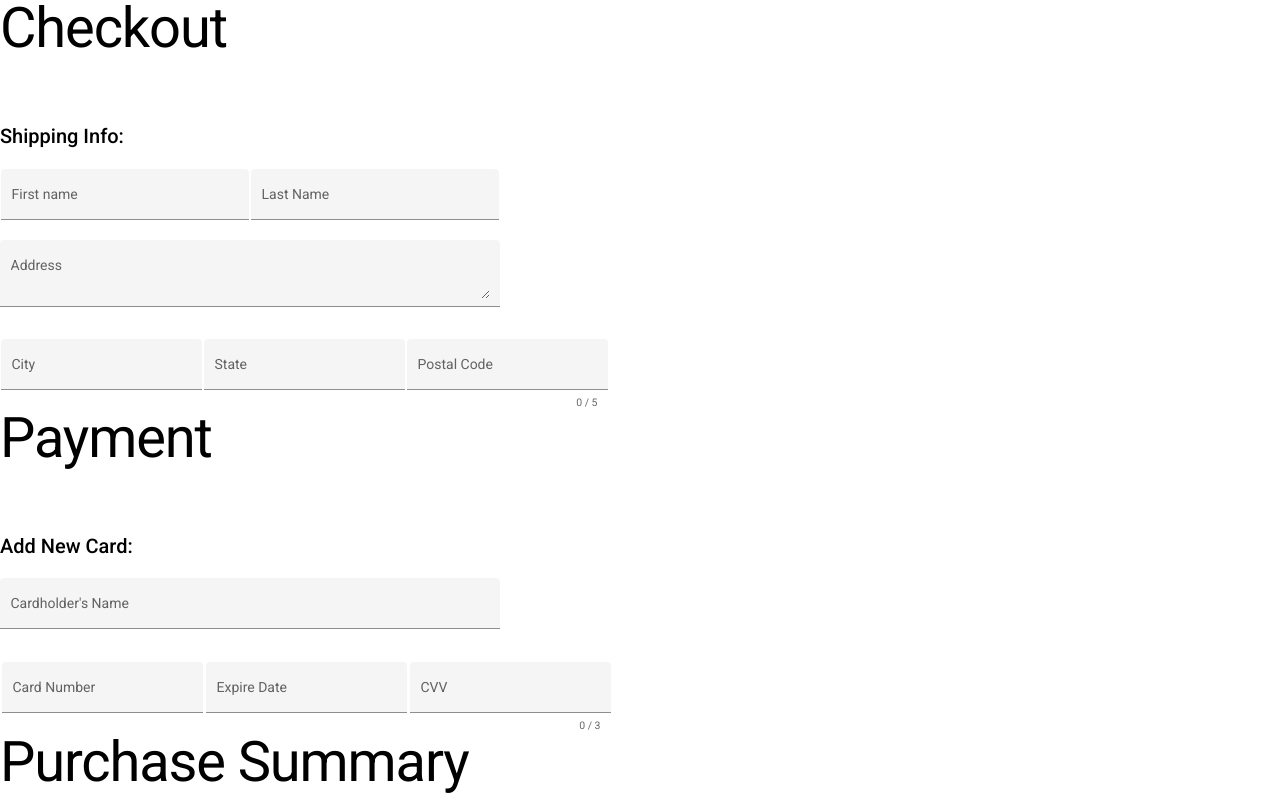
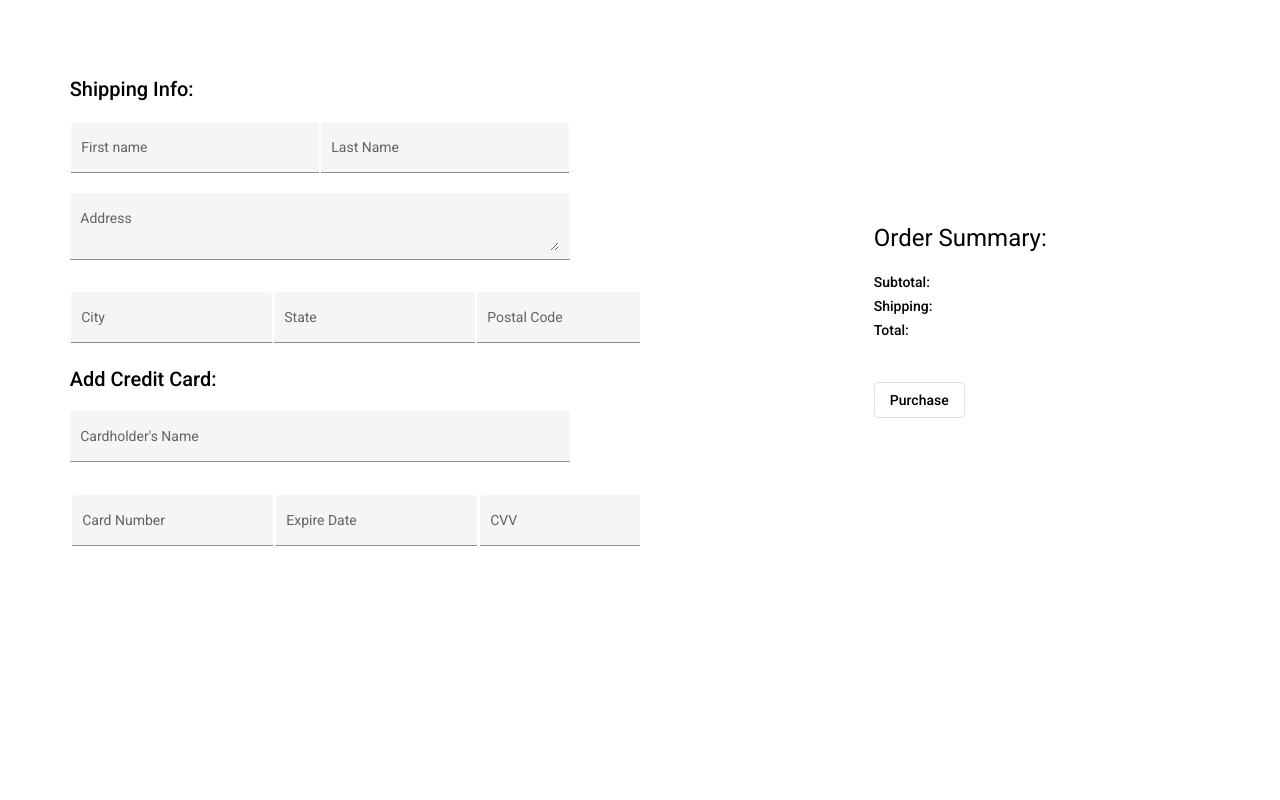
Before and after one commit to Revature-Leafbound/Leafbound, an Angular app: page / in a window 1280 px wide. Built offline with nearby package versions, Linux system fonts and the light colour scheme.

Commit message:
added better layout and purchase section

```diff
--- a/src/app/checkout.html
+++ b/src/app/checkout.html
@@ -1,6 +1,11 @@
 
-   <!-- ADDRESS SECTION -->
-   <div class="mat-display-3">Checkout</div>
+
+
+
+<mat-grid-list cols="2">
+  <mat-grid-tile>
+       <!-- ADDRESS SECTION -->
+
    <form class="example-form">
     <div class="mat-title">Shipping Info:</div>
     <table class="example-full-width" cellspacing="0"><tr>
@@ -37,13 +42,8 @@
         <mat-hint align="end">{{postalCode.value.length}} / 5</mat-hint>
       </mat-form-field></td>
     </tr></table>
-   </form>
 
-
-   <!-- PAYMENT SECTION -->
-   <div class="mat-display-3">Payment</div>
-   <form class="example-form">
-    <div class="mat-title">Add New Card:</div>
+    <div class="mat-title">Add Credit Card:</div>
     <p>
       <mat-form-field class="example-full-width" appearance="fill">
         <mat-label>Cardholder's Name</mat-label>
@@ -68,5 +68,21 @@
       </mat-form-field></td>
     </tr></table>
    </form>
-   <!-- PURCHASE SECTION -->
-   <div class="mat-display-3">Purchase Summary</div>
+  </mat-grid-tile>
+
+
+
+  <mat-grid-tile>
+    <div>
+      <div class="mat-headline">Order Summary:</div>
+      <div class="mat-body-2">Subtotal:</div>
+      <div class="mat-body-2">Shipping:</div>
+      <div class="mat-body-2">Total:</div>
+      <br>
+      <br>
+      <button mat-stroked-button>Purchase</button>
+    </div>
+
+  </mat-grid-tile>
+
+</mat-grid-list>
```
Also changed, not shown: src/app/checkout.css (line endings or trailing spaces).
